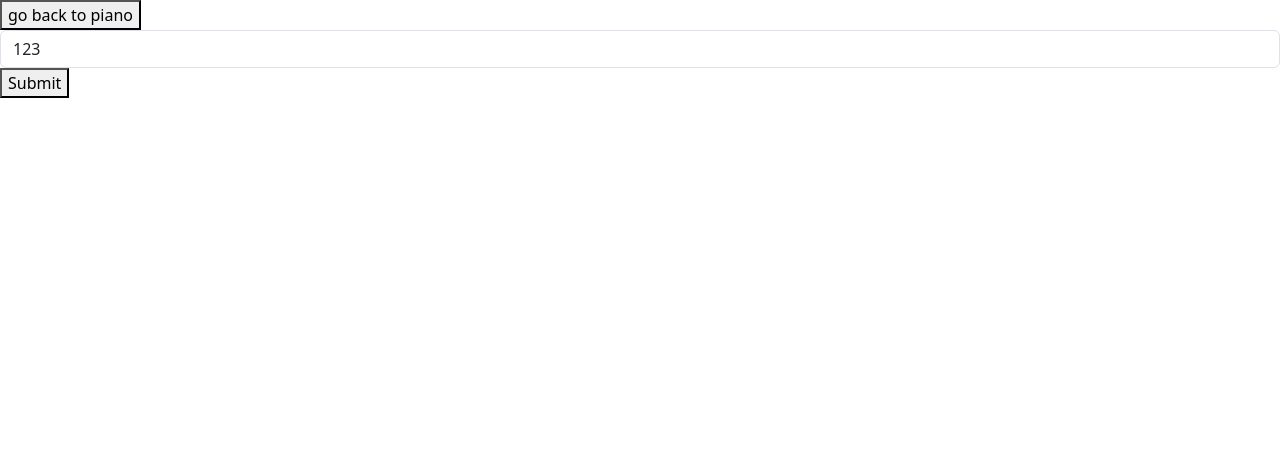
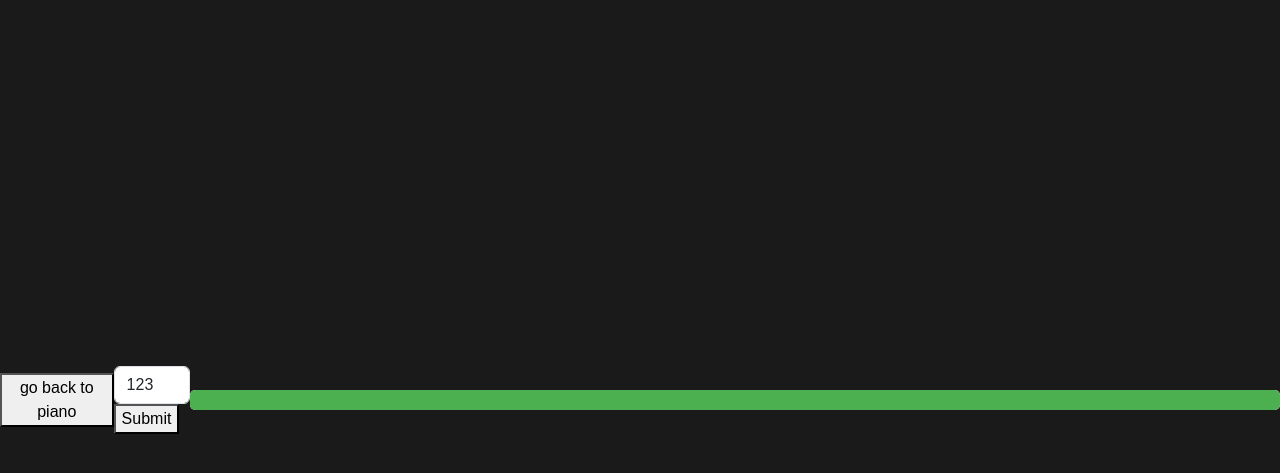
Before and after one commit to eefward/Synthesis, a Flask app: page /test in a window 1280 px wide. Shown: the top 473 px of the page. Run offline with Flask 3, Linux system fonts and the light colour scheme.

Commit message:
upcoming progressBar

```diff
--- a/static/scripts/functions.js
+++ b/static/scripts/functions.js
@@ -213,7 +213,8 @@ async function playRecording(recording) {
     if (recording.length <= 2) return;
 
     const playButton = document.getElementById('playButton');
-    playButton.innerHTML = `<div class="circle"></div>`
+    const piano = document.getElementById('piano');
+    playButton.innerHTML = `<div class="circle"></div>`;
 
     for (let i = 1; i < recording.length - 1; i++) {
         const key = document.querySelector(`[data-note="${recording[i].note}"]`);
--- a/static/styles.css
+++ b/static/styles.css
@@ -52,7 +52,6 @@ body {
   position: relative;
   z-index: 1;
   flex-shrink: 0;
-  animation: hueRotate 1s infinite linear;
 }
 
 .black-key {
--- a/templates/index.html
+++ b/templates/index.html
@@ -3,6 +3,7 @@
 {% block title %}Piano{% endblock %}
 
 {% block main %}
+    <div class="progressBar"></div>
     <div class="menu">
         <div id="notePressedInfo"></div>
 
--- a/templates/test.html
+++ b/templates/test.html
@@ -6,6 +6,26 @@
 
     <link href="https://cdn.jsdelivr.net/npm/bootstrap@5.3.3/dist/css/bootstrap.min.css" rel="stylesheet" integrity="sha384-QWTKZyjpPEjISv5WaRU9OFeRpok6YctnYmDr5pNlyT2bRjXh0JMhjY6hW+ALEwIH" crossorigin="anonymous">
     <script src="https://cdn.jsdelivr.net/npm/bootstrap@5.3.3/dist/js/bootstrap.bundle.min.js" integrity="sha384-YvpcrYf0tY3lHB60NNkmXc5s9fDVZLESaAA55NDzOxhy9GkcIdslK1eN7N6jIeHz" crossorigin="anonymous"></script>
+    <link rel="stylesheet" href="/static/styles.css">
+
+    <style>
+      .progress-container {
+        width: 100%;
+        height: 20px;
+        background-color: #e0e0e0;
+        border-radius: 5px;
+        overflow: hidden;
+        margin: 20px 0;
+      }
+
+      .progress-bar {
+        height: 100%;
+        width: 0px;
+        background-color: #4CAF50;
+        transition: width 0.3s ease;
+        border-radius: 5px;
+      }
+    </style>
 </head>
 <body>
   <a href="/"><button>go back to piano</button></a>
@@ -15,8 +35,44 @@
     <button type="submit">Submit</button>
   </form>
 
+
+  <div class="progress-container">
+    <div class="progress-bar" id="myProgressBar"></div>
+  </div>
+
   <script>
+    // Get the progress bar element
+    const progressBar = document.getElementById("myProgressBar");
 
+    // Function to update progress percentage
+    function updateProgress(percentage) {
+      // Ensure percentage is between 0 and 100
+      const clampedPercentage = Math.min(100, Math.max(0, percentage));
+
+      // Update the width of the progress bar
+      progressBar.style.width = clampedPercentage + "%";
+    }
+
+    // Example: Update progress to 25%
+    updateProgress(25);
+
+    // Example: Simulate a loading process
+    function simulateLoading() {
+      let progress = 0;
+      const interval = setInterval(() => {
+        progress += 5;
+        updateProgress(progress);
+
+        if (progress >= 100) {
+          clearInterval(interval);
+          console.log("Loading complete!");
+        }
+      }, 200);
+    }
+
+    // Call the function to see it in action
+    // simulateLoading();
+    simulateLoading(50);
   </script>
 </body>
 </html>
```
Lines whose indentation alone changed are shown as unchanged.
